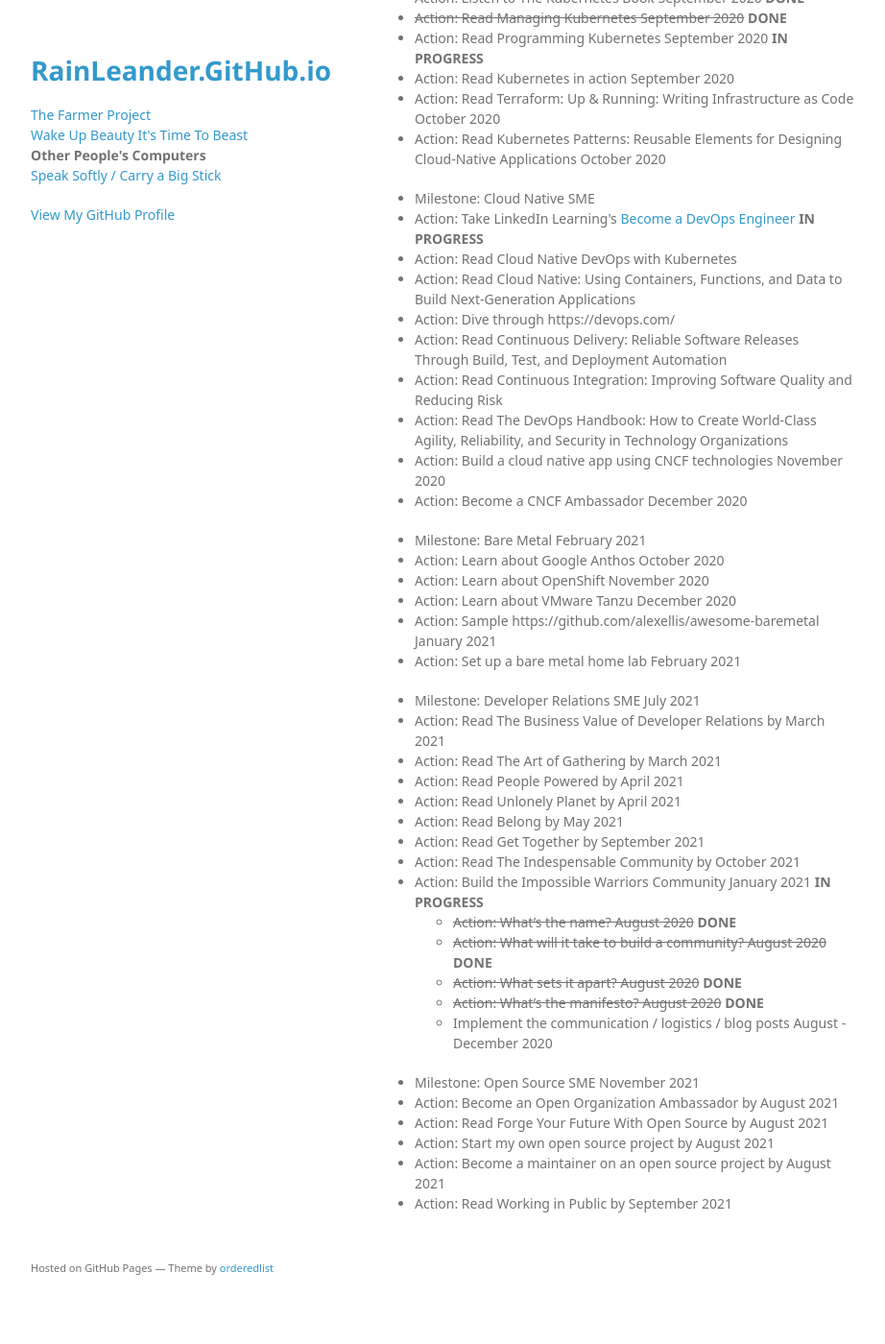
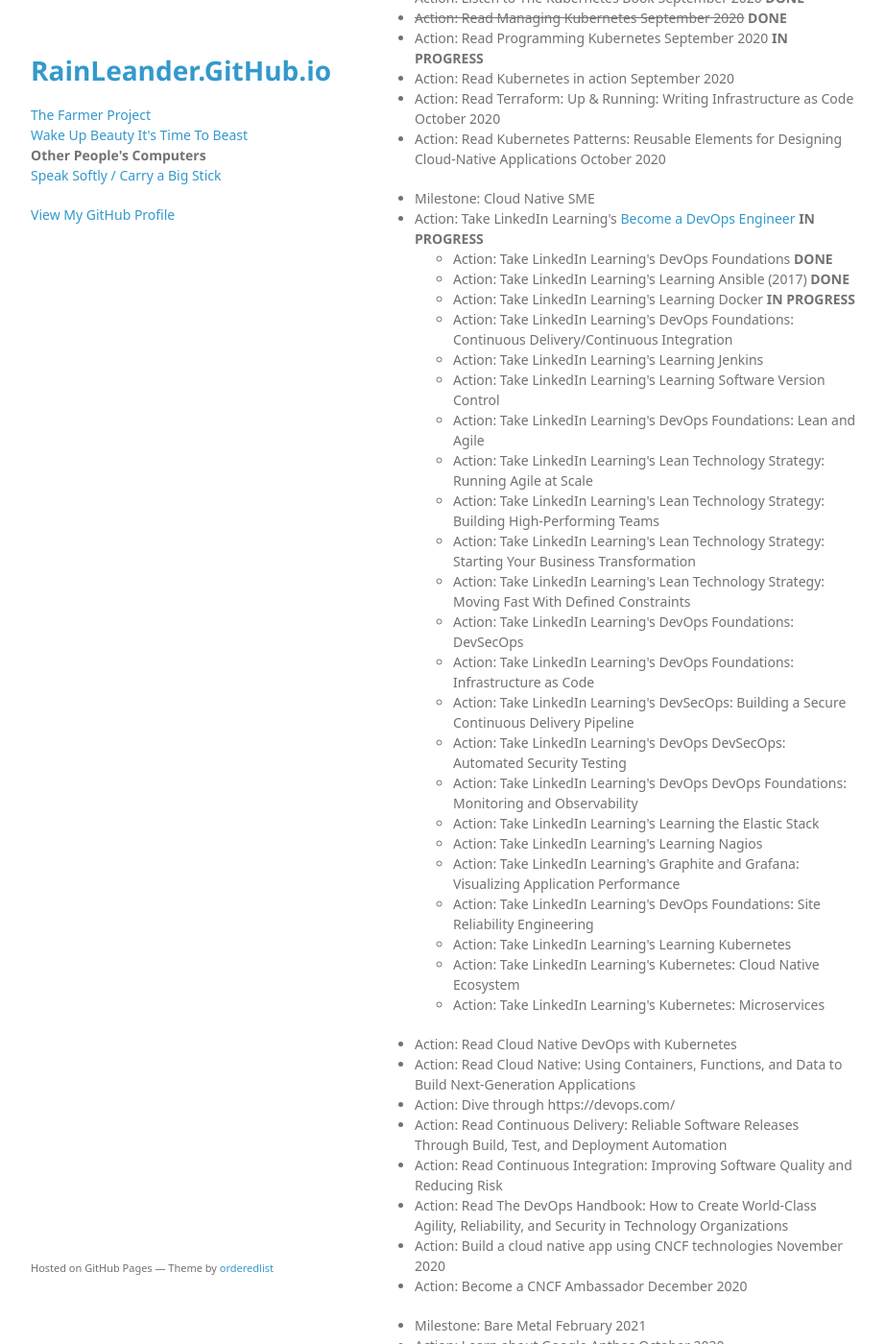
Before and after one commit to rainleander/rainleander.github.io, a Jekyll site: the page other-peoples-computers.html, which Jekyll copies as it is, in a window 1280 px wide and 1400 px high, scrolled down 360 px. Shown: the whole window at 96% size, without its empty margins (178-1100 px from the left). Built offline with Jekyll 4.4.1, drawn with Linux system fonts in a browser that asks for light colours; some web fonts are replaced; before the commit the page ends 1694 px from its top, so only the background shows below that.

Commit message:
Update other-peoples-computers.html

```diff
--- a/other-peoples-computers.html
+++ b/other-peoples-computers.html
@@ -41,7 +41,30 @@
         <li>Action: Read Kubernetes Patterns: Reusable Elements for Designing Cloud-Native Applications October 2020</li></ul>
 
         <p><ul><li>Milestone: Cloud Native SME</li>
-        <li>Action: Take LinkedIn Learning's <a href="https://www.linkedin.com/learning/paths/become-a-devops-engineer?u=2150890">Become a DevOps Engineer</a> <b>IN PROGRESS</b></li>
+        <li>Action: Take LinkedIn Learning's <a href="https://www.linkedin.com/learning/paths/become-a-devops-engineer?u=2150890">Become a DevOps Engineer</a> <b>IN PROGRESS</b>
+        <ul><li>Action: Take LinkedIn Learning's DevOps Foundations <b>DONE</b></li>
+        <li>Action: Take LinkedIn Learning's Learning Ansible (2017) <b>DONE</b></li>
+        <li>Action: Take LinkedIn Learning's Learning Docker <b>IN PROGRESS</b></li>
+        <li>Action: Take LinkedIn Learning's DevOps Foundations: Continuous Delivery/Continuous Integration</li>
+        <li>Action: Take LinkedIn Learning's Learning Jenkins</li>
+        <li>Action: Take LinkedIn Learning's Learning Software Version Control</li>
+        <li>Action: Take LinkedIn Learning's DevOps Foundations: Lean and Agile</li>
+        <li>Action: Take LinkedIn Learning's Lean Technology Strategy: Running Agile at Scale</li>
+        <li>Action: Take LinkedIn Learning's Lean Technology Strategy: Building High-Performing Teams</li>
+        <li>Action: Take LinkedIn Learning's Lean Technology Strategy: Starting Your Business Transformation</li>
+        <li>Action: Take LinkedIn Learning's Lean Technology Strategy: Moving Fast With Defined Constraints</li>
+        <li>Action: Take LinkedIn Learning's DevOps Foundations: DevSecOps</li>
+        <li>Action: Take LinkedIn Learning's DevOps Foundations: Infrastructure as Code</li>
+        <li>Action: Take LinkedIn Learning's DevSecOps: Building a Secure Continuous Delivery Pipeline</li>
+        <li>Action: Take LinkedIn Learning's DevOps DevSecOps: Automated Security Testing</li>
+        <li>Action: Take LinkedIn Learning's DevOps DevOps Foundations: Monitoring and Observability</li>
+        <li>Action: Take LinkedIn Learning's Learning the Elastic Stack</li>
+        <li>Action: Take LinkedIn Learning's Learning Nagios</li>
+        <li>Action: Take LinkedIn Learning's Graphite and Grafana: Visualizing Application Performance</li>
+        <li>Action: Take LinkedIn Learning's DevOps Foundations: Site Reliability Engineering</li>
+        <li>Action: Take LinkedIn Learning's Learning Kubernetes</li>
+        <li>Action: Take LinkedIn Learning's Kubernetes: Cloud Native Ecosystem</li>
+        <li>Action: Take LinkedIn Learning's Kubernetes: Microservices</li></ul></li>
         <li>Action: Read Cloud Native DevOps with Kubernetes</li>
         <li>Action: Read Cloud Native: Using Containers, Functions, and Data to Build Next-Generation Applications</li>
         <li>Action: Dive through https://devops.com/</li>
```
